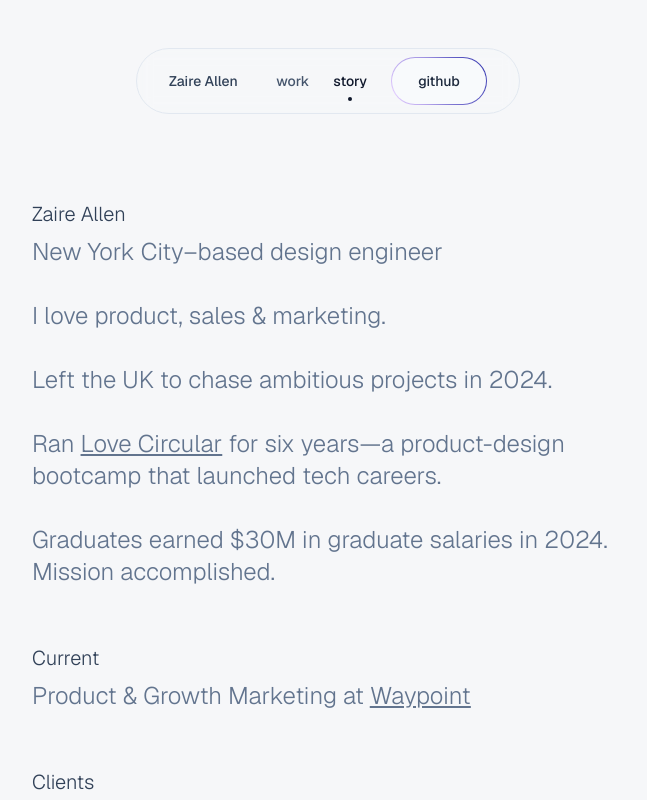
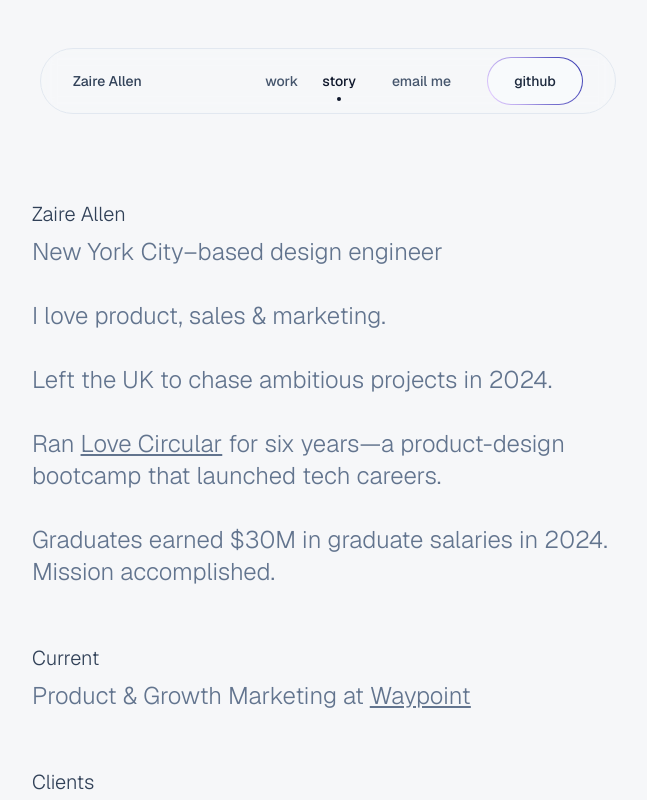
Before and after one commit to zaireallen/Zaire-Allen-Portfolio-2025, a React (Vite) app: page /about in a window 1280 px wide. Shown: the top 800 px of the page, without its empty margins (312-959 px from the left). Built offline with nearby package versions, Linux system fonts and the light colour scheme.

Commit message:
new images and videos

```diff
--- a/package.json
+++ b/package.json
@@ -19,6 +19,7 @@
     "clsx": "^2.1.1",
     "lucide-react": "^0.510.0",
     "motion": "^12.12.1",
+    "next-themes": "^0.4.6",
     "qss": "^3.0.0",
     "react": "^19.1.0",
     "react-dom": "^19.1.0",
@@ -26,6 +27,7 @@
     "react-icons": "^5.5.0",
     "react-medium-image-zoom": "^5.2.14",
     "react-router-dom": "^6.23.1",
+    "sonner": "^2.0.3",
     "tailwind-merge": "^3.3.0",
     "tailwindcss": "^4.1.6"
   },
--- a/src/components/ui/Navbar.tsx
+++ b/src/components/ui/Navbar.tsx
@@ -1,11 +1,15 @@
 import { Link, useLocation } from 'react-router-dom'
 import { useState } from 'react';
 import { motion } from 'framer-motion';
+import { toast } from 'sonner';
 
 function Navbar() {
     const location = useLocation();
     const [hovered, setHovered] = useState<string | null>(null);
     const [githubHover, setGithubHover] = useState(false);
+    const [emailCopied, setEmailCopied] = useState(false);
+    const [emailHover, setEmailHover] = useState(false);
+    const email = "hey@zaireallen.com";
 
     // Helper to determine which link should show the indicator
     const getIndicator = (path: string) => {
@@ -17,7 +21,7 @@ function Navbar() {
     const indicatorPath = hovered || location.pathname;
 
     return (
-        <nav className="max-w-sm mx-auto justify-center mt-12 fixed top-0 left-0 right-0 z-50 border-1 border rounded-full border-slate-200 dark:border-neutral-700 backdrop-blur-sm">
+        <nav className="max-w-xl mx-auto justify-center mt-12 fixed top-0 left-0 right-0 z-50 border-1 border rounded-full border-slate-200 dark:border-neutral-700 backdrop-blur-sm">
             <div className="flex h-16 items-center px-8">
                 <div className="flex items-center space-x-4 lg:space-x-6 justify-between w-full">
                     <span className="text-sm font-medium text-slate-700 dark:text-slate-100 transition-colors hover:text-primary">
@@ -67,6 +71,33 @@ function Navbar() {
                             )}
                         </div>
                         <div className="relative">
+                            <button
+                                onMouseEnter={() => setEmailHover(true)}
+                                onMouseLeave={() => setEmailHover(false)}
+                                className={`text-sm font-medium transition-all duration-200 ease-in-out
+                                    ${emailHover
+                                        ? 'text-rose-600 dark:text-rose-400'
+                                        : 'text-slate-600 dark:text-slate-300 hover:text-rose-600 dark:hover:text-rose-400'}
+                                px-3 py-1 rounded-full bg-transparent border-none focus:outline-none`}
+                                onClick={async () => {
+                                    await navigator.clipboard.writeText(email);
+                                    setEmailCopied(true);
+                                    toast.success('Email copied to clipboard!');
+                                    setTimeout(() => setEmailCopied(false), 2000);
+                                }}
+                            >
+                                {emailCopied ? 'email copied' : 'email me'}
+                            </button>
+                            {emailHover && (
+                                <motion.div
+                                    layoutId="nav-indicator"
+                                    className="absolute -bottom-2 left-1/2 -translate-x-1/2 w-1 h-1 bg-rose-600 dark:bg-rose-400 rounded-full"
+                                    transition={{ type: 'spring', stiffness: 300, damping: 12, mass: 0.5 }}
+                                />
+                            )}
+                        </div>
+
+                        <div className="relative">
                             <a href="https://github.com/ZaireAllen" target="_blank" rel="noopener noreferrer">
                                 <button
                                     className="relative inline-flex h-12 w-24 overflow-hidden rounded-full p-[1px] focus:outline-none focus:ring-2 focus:ring-slate-400 focus:ring-offset-2 focus:ring-offset-slate-50"
--- /dev/null
+++ b/src/components/ui/sonner.tsx
@@ -0,0 +1,24 @@
+import { useTheme } from "next-themes"
+import { Toaster as Sonner } from "sonner"
+import type { ToasterProps } from "sonner"
+
+const Toaster = ({ ...props }: ToasterProps) => {
+  const { theme = "system" } = useTheme()
+
+  return (
+    <Sonner
+      theme={theme as ToasterProps["theme"]}
+      className="toaster group"
+      style={
+        {
+          "--normal-bg": "var(--popover)",
+          "--normal-text": "var(--popover-foreground)",
+          "--normal-border": "var(--border)",
+        } as React.CSSProperties
+      }
+      {...props}
+    />
+  )
+}
+
+export { Toaster }
--- a/src/main.tsx
+++ b/src/main.tsx
@@ -5,6 +5,7 @@ import './index.css'
 import App from './App.tsx'
 import About from './About.tsx'
 import NotFoundPage from './NotFoundPage.tsx'
+import { Toaster } from './components/ui/sonner';
 
 const router = createBrowserRouter([
   { path: '/', element: <App />, },
@@ -16,5 +17,6 @@ const router = createBrowserRouter([
 createRoot(document.getElementById('root')!).render(
   <StrictMode>
     <RouterProvider router={router} />
+    <Toaster />
   </StrictMode>,
 )
```
Also changed, not shown: 1 other file (tests, documents, lock files or other folders).
